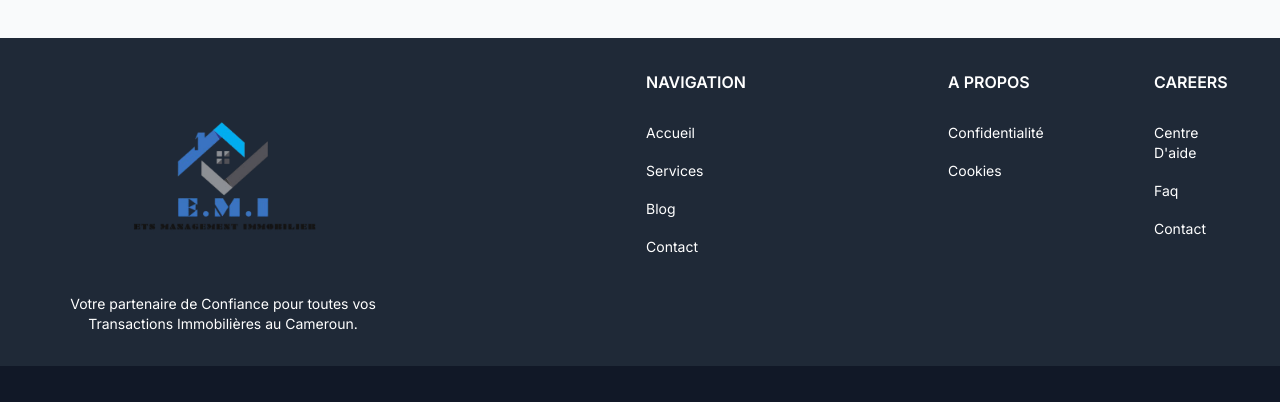
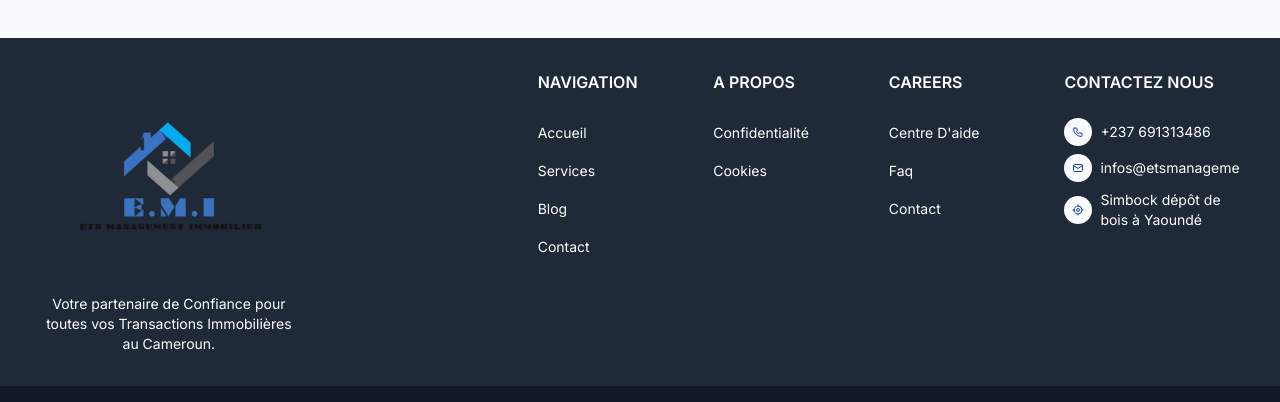
Before and after one commit to lebresilien/real-state-web-site, a Next.js app: page / in a window 1280 px wide. Shown: the part 2514-2916 px from the top of the page. Built offline with nearby package versions, Linux system fonts and the light colour scheme; no server answers.

Commit message:
edit footer

```diff
--- a/src/app/contact-us/page.tsx
+++ b/src/app/contact-us/page.tsx
@@ -137,7 +137,7 @@ export default function Contact() {
                             </span>
                             <div className="flex flex-col space-y-1">
                                 <span className="text-gray-500 text-lg">Visitez nos locaux</span>
-                                <span className="text-gray-900 font-bold text-lg">Akwa, Doaula, Cameroun</span>
+                                <span className="text-gray-900 font-bold text-lg">Simbock dépôt de bois à Yaoundé</span>
                             </div>
                         </div>
                     </div>
--- a/src/components/features.tsx
+++ b/src/components/features.tsx
@@ -23,8 +23,8 @@ const Feature = ({ services }: { services: Service[] }) => {
                     <h2 className="font-bold text-3xl leading-[1.1] sm:text-3xl md:text-6xl">Nos services</h2>
 
                     <p className="max-w-[85%] leading-normal text-muted-foreground sm:text-lg sm:leading-7">
-                        The product can personalize user experiences by understanding individual preferences and tailoring
-                        recommendations or content based on user behavior and historical data.
+                        Chez ETS Management Immobilier (EMI), nous mettons à votre disposition une gamme complète de services pour répondre à toutes vos
+                        exigences immobilières au Cameroun.
                     </p>
 
                 </div>
--- a/src/components/footer.tsx
+++ b/src/components/footer.tsx
@@ -35,7 +35,7 @@ const Footer = () => {
 							</div>
 						</div>
 					</div>
-					<div className="grid grid-cols-2 gap-8 sm:grid-cols-3 sm:gap-6 md:space-x-24">
+					<div className="grid grid-cols-2 gap-2 sm:grid-cols-4 sm:gap-0">
 						<div>
 							<h2 className="mb-6 text-md font-semibold uppercase text-white">
 								Navigation
@@ -103,6 +103,37 @@ const Footer = () => {
 								</li>
 							</ul>
 						</div>
+						<div>
+							<h2 className="mb-6 text-md font-semibold uppercase text-white">
+								Contactez nous
+							</h2>
+							<ul className="text-sm text-white">
+								<li className="mb-2">
+									<div className="flex items-center cursor-pointer group space-x-2">
+										<span className="inline-flex items-center bg-slate-50 p-2 rounded-full text-primary group-hover:text-white group-hover:bg-primary">
+											<Icon name="phone-outline" className="h-3 w-3" />
+										</span>
+										<span className="">+237 691313486</span>
+									</div>
+								</li>
+								<li className="mb-2 overflow-hidden">
+									<div className="flex items-center cursor-pointer group space-x-2">
+										<span className="inline-flex items-center bg-slate-50 p-2 rounded-full text-primary group-hover:text-white group-hover:bg-primary">
+											<Icon name="mail-outline" className="h-3 w-3" />
+										</span>
+										<span className="text-balance">infos@etsmanagement.com</span>
+									</div>
+								</li>
+								<li>
+									<div className="flex items-center cursor-pointer group space-x-2">
+										<span className="inline-flex items-center bg-slate-50 p-2 rounded-full text-primary group-hover:text-white group-hover:bg-primary">
+											<Icon name="current-location-outline" className="h-3 w-3" />
+										</span>
+										<span className="">Simbock dépôt de bois à Yaoundé</span>
+									</div>
+								</li>
+							</ul>
+						</div>
 					</div>
 				</div>
 
```
